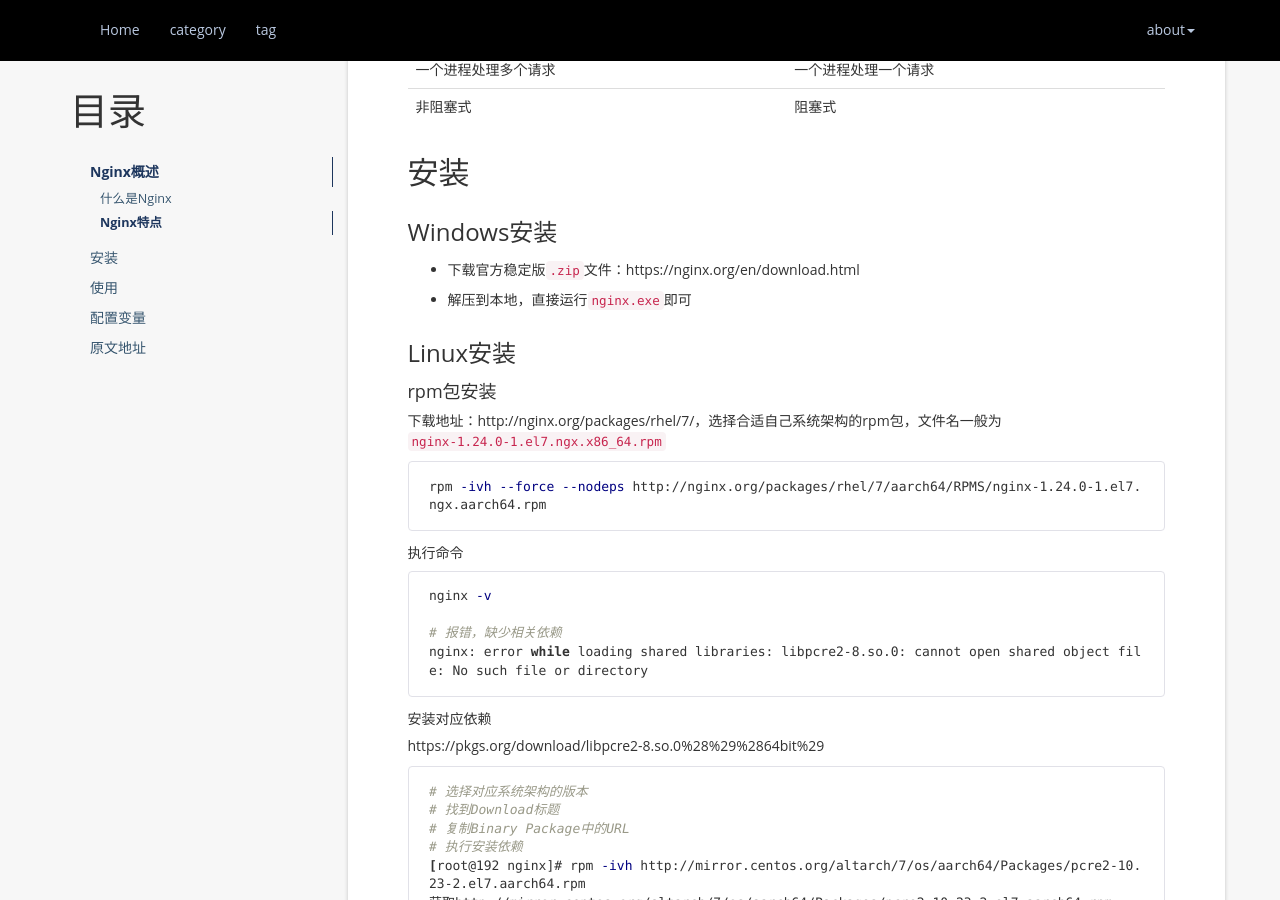
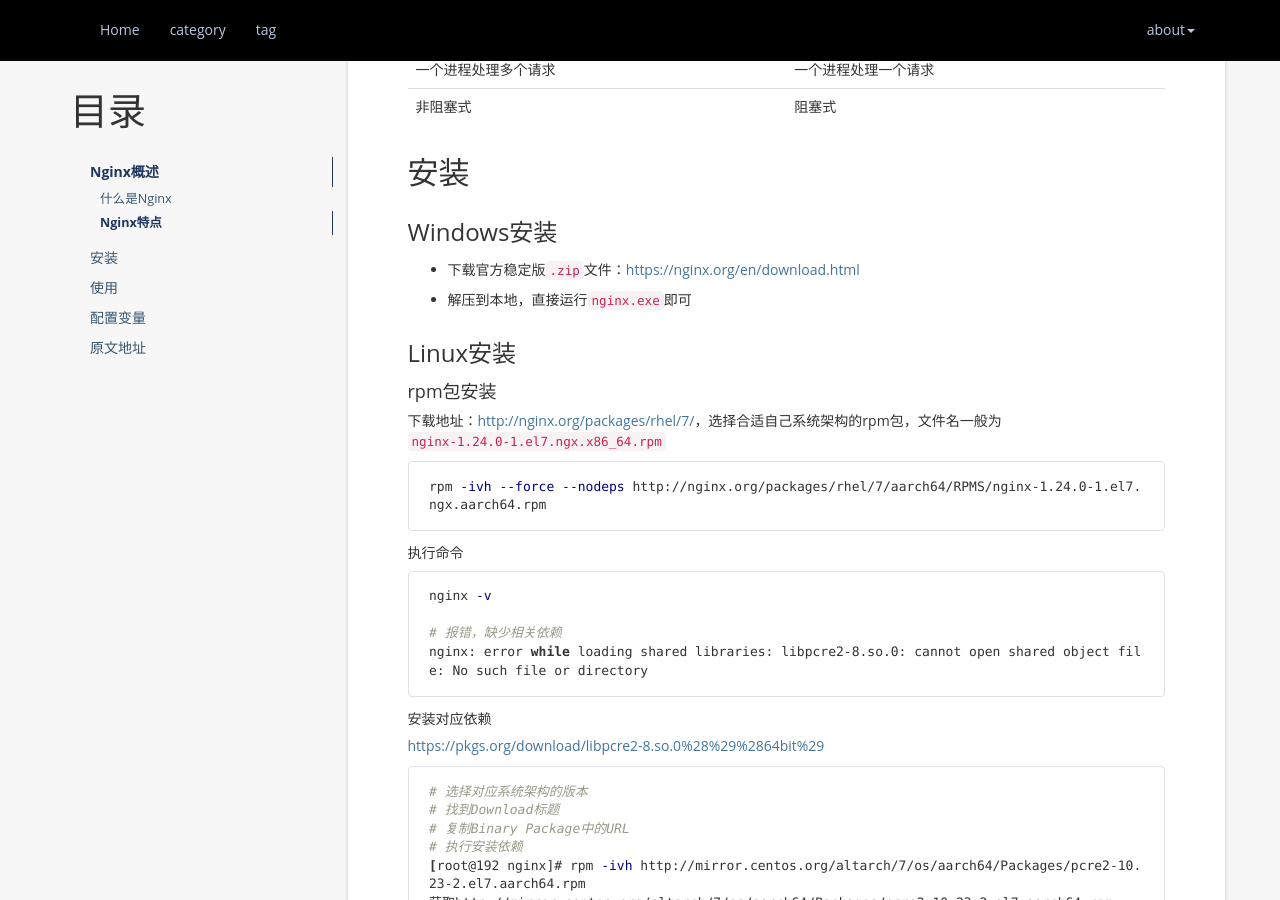
Before and after one commit to atgtahub/atgtahub.github.io, a Jekyll site: the page built from _posts/linux/nginx/2023-06-21-nginx-application-scenario.md, in a window 1280 px wide and 900 px high, scrolled down 718 px. Built offline with Jekyll 4.4.1, drawn with Linux system fonts in a browser that asks for light colours; a script that is not in the unit is left out; comment, search, counter and statistics services are not loaded; part of the change alters nothing that is shown; some of the changed text lies outside the part shown.

````diff
--- a/_posts/linux/nginx/2023-06-21-nginx-application-scenario.md
+++ b/_posts/linux/nginx/2023-06-21-nginx-application-scenario.md
@@ -35,7 +35,7 @@ Nginx（发音同“engine x”）是一个高性能的反向代理和 Web 服
 
 ### Windows安装
 
-- 下载官方稳定版`.zip`文件：https://nginx.org/en/download.html
+- 下载官方稳定版`.zip`文件：<a href="https://nginx.org/en/download.html" target="_blank">https://nginx.org/en/download.html</a>
 
 - 解压到本地，直接运行`nginx.exe`即可
 
@@ -45,7 +45,7 @@ Nginx（发音同“engine x”）是一个高性能的反向代理和 Web 服
 
 #### rpm包安装
 
-下载地址：http://nginx.org/packages/rhel/7/，选择合适自己系统架构的rpm包，文件名一般为`nginx-1.24.0-1.el7.ngx.x86_64.rpm`
+下载地址：<a href="http://nginx.org/packages/rhel/7/" target="_blank">http://nginx.org/packages/rhel/7/</a>，选择合适自己系统架构的rpm包，文件名一般为`nginx-1.24.0-1.el7.ngx.x86_64.rpm`
 
 ```sh
 rpm -ivh --force --nodeps http://nginx.org/packages/rhel/7/aarch64/RPMS/nginx-1.24.0-1.el7.ngx.aarch64.rpm
@@ -66,7 +66,7 @@ nginx: error while loading shared libraries: libpcre2-8.so.0: cannot open shared
 
 ##### 安装对应依赖
 
-https://pkgs.org/download/libpcre2-8.so.0%28%29%2864bit%29
+<a href="https://pkgs.org/download/libpcre2-8.so.0%28%29%2864bit%29" target="_blank">https://pkgs.org/download/libpcre2-8.so.0%28%29%2864bit%29</a>
 
 ```sh
 # 选择对应系统架构的版本
@@ -245,7 +245,7 @@ yum remove nginx*
 
 #### brew
 
-<a href="https://gtahub.cn/2022/12/25/mac-software/" target="_blank">brew安装</a>
+<a href="https://gtahub.cn/2022/12/25/mac-software/#brew" target="_blank">brew安装</a>
 
 ```sh
 # 搜索nginx
@@ -309,7 +309,7 @@ build-error: 0 (30 days)
 
 #### 物理安装
 
-- 下载地址：https://nginx.org/en/download.html
+- 下载地址：<a href="https://nginx.org/en/download.html" target="_blank">https://nginx.org/en/download.html</a>
 - 下载`Stable version`的tar.gz
 
 ##### 解压到指定路径
````
